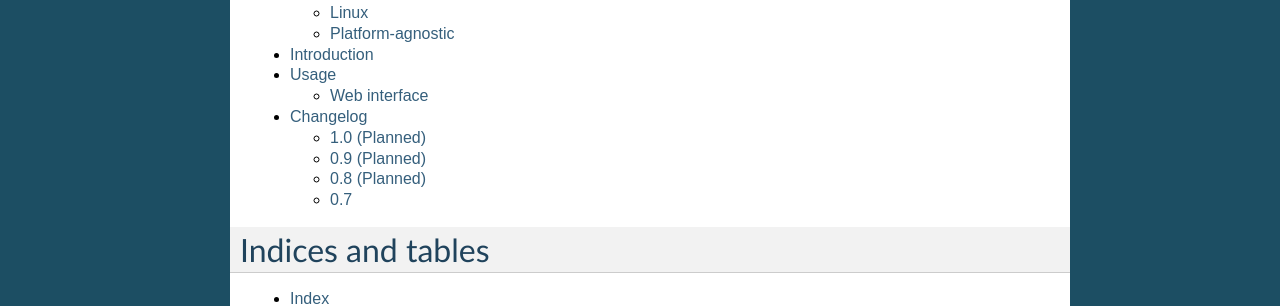
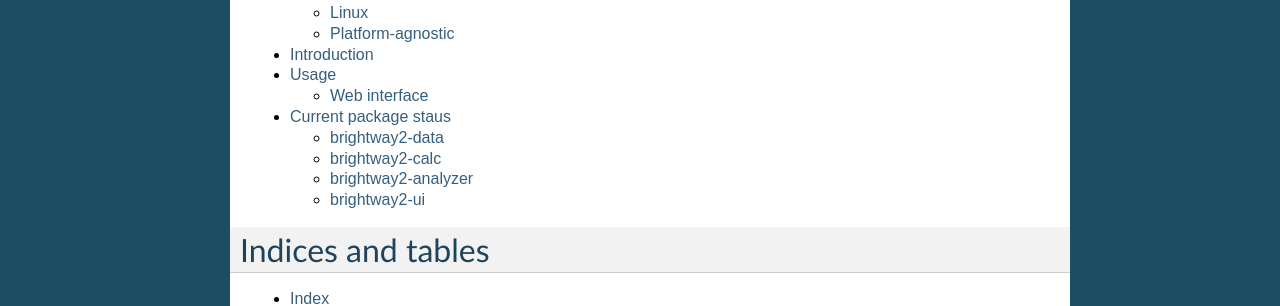
Before and after one commit to brightway-lca/brightway2, a Sphinx documentation site: the page built from docs/index.rst, in a window 1280 px wide. Shown: the part 1707-2013 px from the top of the page. Built offline with Sphinx 7.4.7, drawn with Linux system fonts in a browser that asks for light colours; some of the changed lines change nothing that is shown.

Commit message:
Add current package status page

```diff
--- a/docs/changelog.rst
+++ /dev/null
@@ -1,32 +0,0 @@
-Changelog
-*********
-
-1.0 (Planned)
-=============
-
-* Bug fixes and small changes from 0.9
-
-0.9 (Planned)
-=============
-
-* Export and import from other Brightway2 instances
-* Import SimaPro and other broken Ecospold files
-
-0.8 (Planned)
-=============
-
-* Comprehensive documentation
-* Comprehensive tests (including coverage)
-
-0.7
-===
-
-Basic feature set, including:
-
-* Management of metadata
-* Management of Database and Method
-* Basic querying
-* Data validation
-* Serialization
-* Import Ecospold inventories and IA methods
-* Logging
--- /dev/null
+++ b/docs/current_status.rst
@@ -0,0 +1,108 @@
+Current package staus
+*********************
+
+brightway2-data
+===============
+
+Current version: **0.8**
+
+Upcoming features and releases
+------------------------------
+
+1.0
+---
+
+* Bug fixes and small changes from 0.9
+
+0.9
+---
+
+* Export and import from other Brightway2 instances (with JSON?)
+* Import SimaPro and other broken Ecospold files
+
+0.8.1 (in progress)
+-------------------
+
+* Comprehensive documentation
+* Comprehensive tests (including coverage)
+
+brightway2-calc
+===============
+
+Current version: **0.8**
+
+Upcoming features and releases
+------------------------------
+
+1.0
+---
+
+* Bug fixes and small changes from 0.9
+* Re-write LCA class in a more functional style (less self.* attributes passed to methods)
+
+0.9 (in progress)
+-----------------
+
+* Comprehensive documentation
+* Comprehensive tests (including coverage)
+
+brightway2-analyzer
+===================
+
+Current version: **0.1**
+
+Upcoming features and releases
+------------------------------
+
+1.0
+---
+
+* Bug fixes and small changes from 0.3
+
+0.3
+---
+
+* Comprehensive documentation
+* Comprehensive tests (including coverage)
+
+0.2 (in progress)
+-----------------
+
+* Add Gini coefficient
+* Add database explorer
+
+brightway2-ui
+=============
+
+Current version: **0.4.2**
+
+Upcoming features and releases
+------------------------------
+
+0.8
+---
+
+* Bug fixes and small changes from 0.7
+* Comprehensive documentation
+* Comprehensive tests (including coverage)
+
+0.7
+---
+
+* Scripts for first starting/installing Brightway
+
+0.6
+---
+
+* Bring CLI to parity with web interface (where applicable)
+
+0.5
+---
+
+* Add database explorer
+* Add method explorer
+
+0.4.3 (in progress)
+-------------------
+
+* Continue cleanup of LCA results page
--- a/docs/index.rst
+++ b/docs/index.rst
@@ -76,7 +76,7 @@
    installation
    introduction
    usage
-   changelog
+   current_status
 
 Indices and tables
 ==================
```
